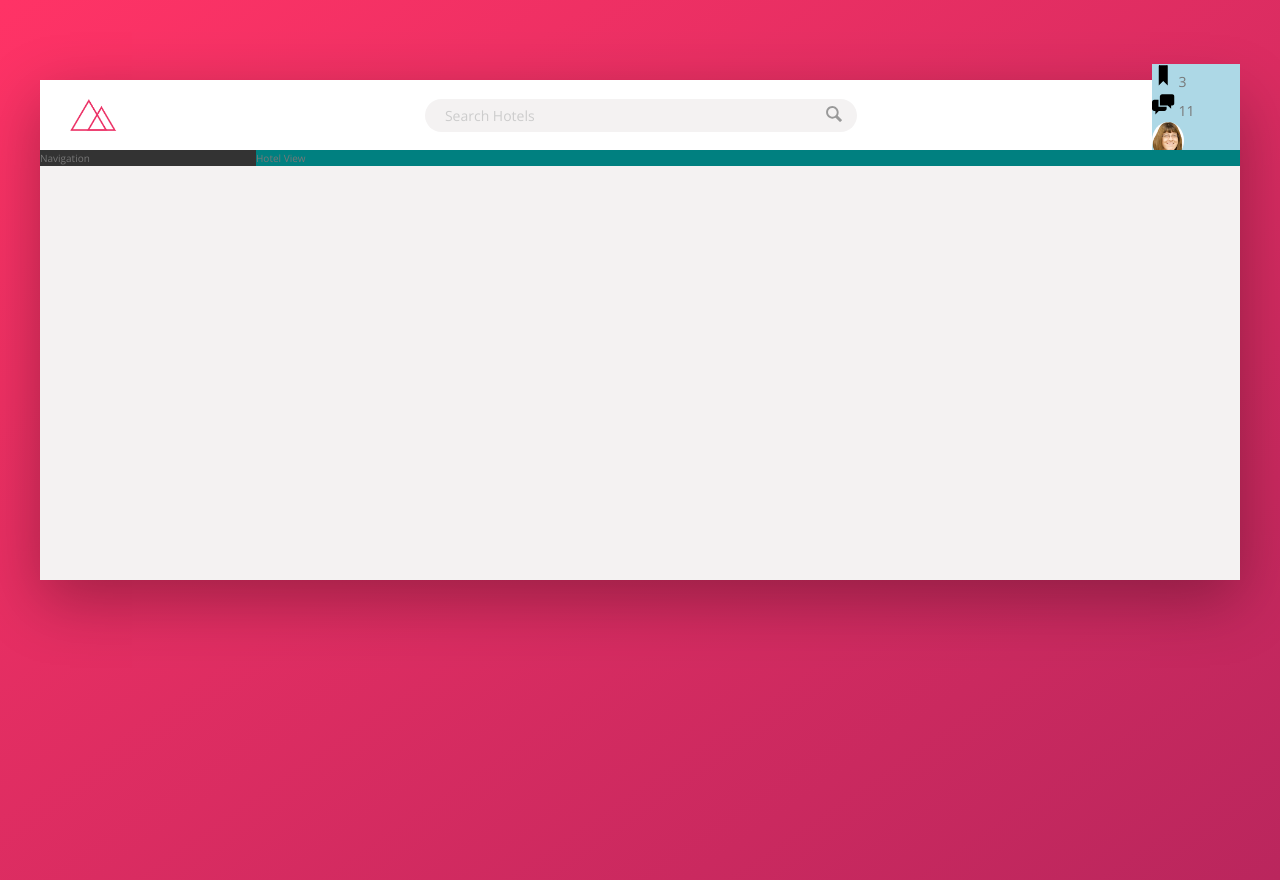
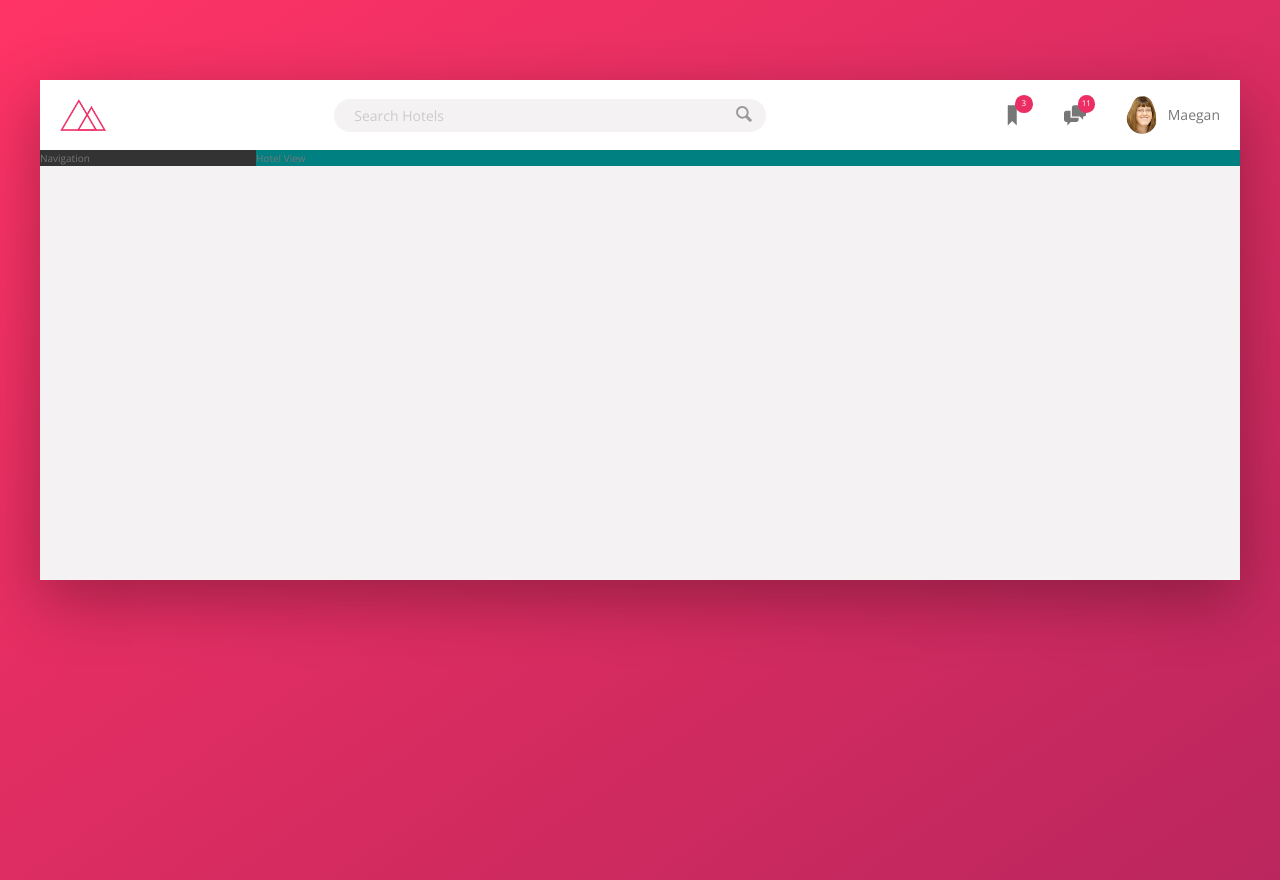
Before and after one commit to MaeganW/Trillo-Website, a website: page index.html in a window 1280 px wide. Drawn offline with nearby package versions, Linux system fonts and the light colour scheme.

Commit message:
styling header and icon buttons

```diff
--- a/sass/components.scss
+++ b/sass/components.scss
@@ -2,7 +2,7 @@
 // LOGO
 .logo {
   height: 3.25rem;
-  margin-left: 3rem;
+  margin-left: 2rem;
 }
 
 //////////////////////////////////
@@ -66,34 +66,53 @@
 //////////////////////////////////
 // USER NAVIGATION
 .user-nav {
-  background-color: lightblue;
-  &__icon-box {
+  align-self: stretch;
 
+  display: flex;
+  align-items: center;
+
+  & > * {
+    padding: 0 2rem;
+    cursor: pointer;
+    height: 100%;
+
+    display: flex;
+    align-items: center;
+  }
+
+  & > *:hover {
+    background-color: var(--color-grey-light-2);
   }
 
   &__icon-box {
-
+    position: relative;
   }
 
   &__icon {
     height: 2.25rem;
     width: 2.25rem;
+    fill: var(--color-grey-dark-2);
   }
 
   &__notification {
+    font-size: .8rem;
+    height: 1.75rem;
+    width: 1.75rem;
+    border-radius: 50%;
+    background-color: var(--color-primary);
+    color: #fff;
+    position: absolute;
+    top: 1.5rem;
+    right: 1.1rem;
 
-  }
-
-  &__user {
-
+    display: flex;
+    justify-content: center;
+    align-items: center;
   }
 
   &__user-photo {
     height: 3.75rem;
     border-radius: 50%;
-  }
-
-  &__user-name {
-
+    margin-right: 1rem;
   }
 }
```
Also changed, not shown: css/style.css.
